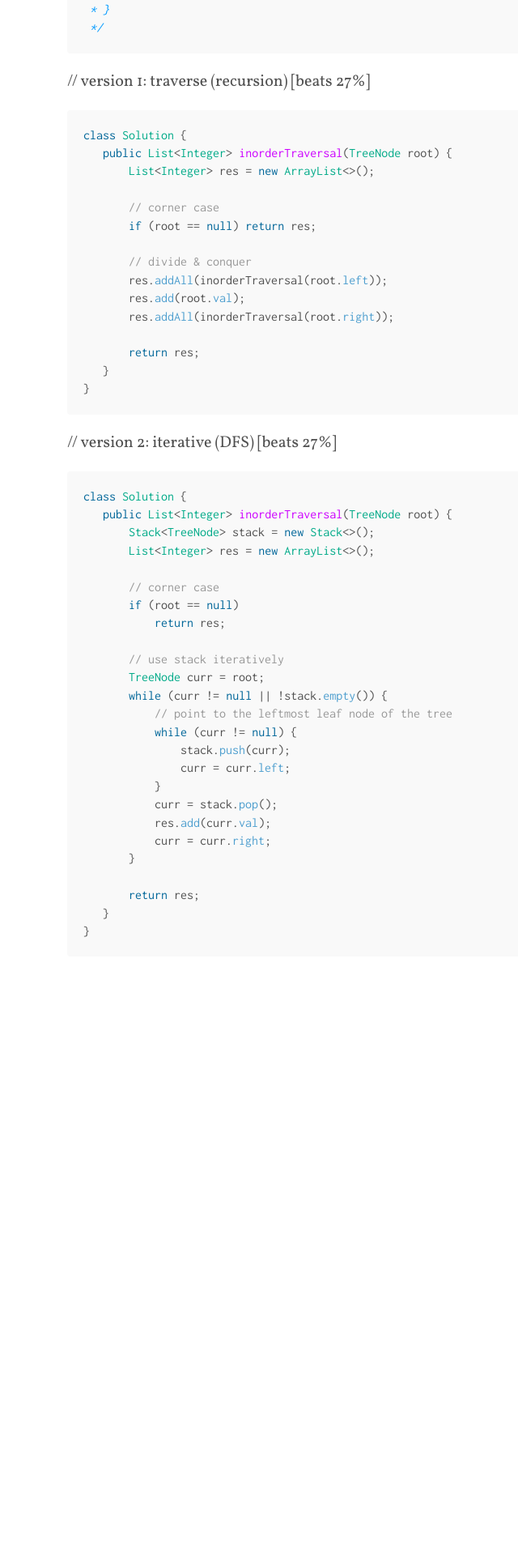
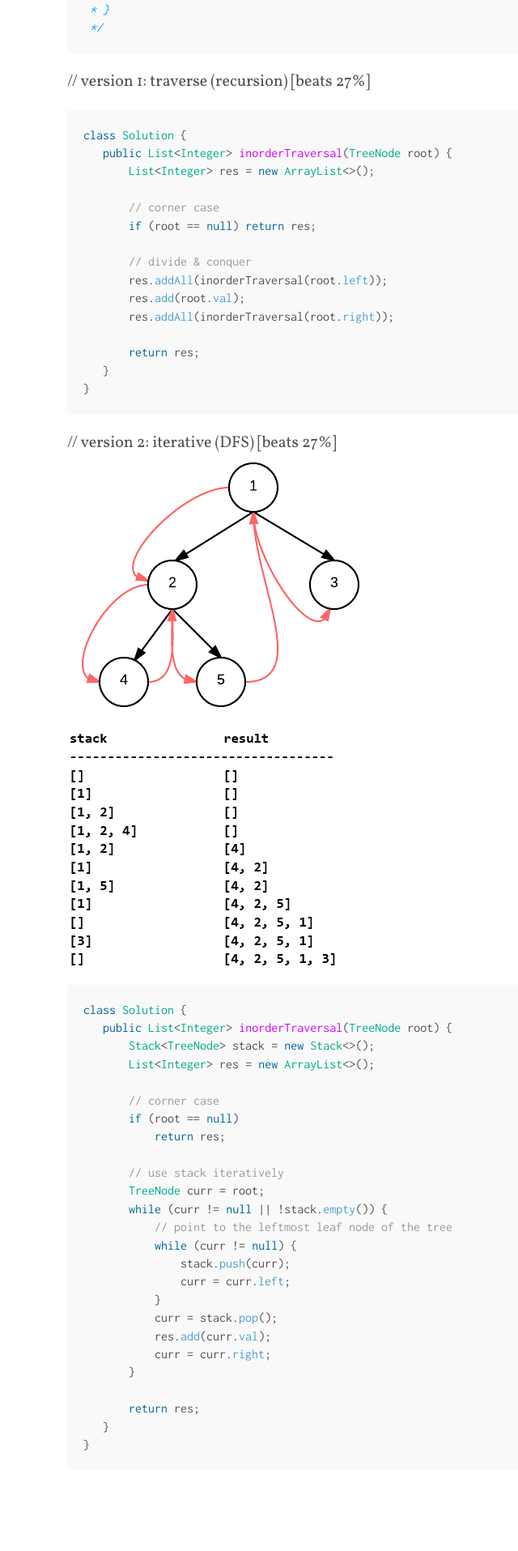
Before and after one commit to shevapato2008/myBlog, a Jekyll site: the page built from algorithms/leetcode/94.md, in a window 1280 px wide. Shown: the part 1456-3371 px from the top of the page at 81% size, without its empty margins (197-837 px from the left). Built offline with Jekyll 4.4.1, drawn with Linux system fonts in a browser that asks for light colours; some web fonts are replaced; comment, search, counter and statistics services are not loaded; our own code applies the rules of GitHub Pages for plain Markdown files; before the commit the page ends 2737 px from its top, so only the background shows below that.

Commit message:
Add graph for illustration.

````diff
--- a/algorithms/leetcode/94.md
+++ b/algorithms/leetcode/94.md
@@ -49,6 +49,8 @@ class Solution {
 ```
 
 // version 2: iterative (DFS) [beats 27%]
+![Alt Text]({{site.baseurl}}/algorithms/leetcode/images/leetcode94_graph1.png)
+![Alt Text]({{site.baseurl}}/algorithms/leetcode/images/leetcode94_graph2.png)
 ```java
 class Solution {
    public List<Integer> inorderTraversal(TreeNode root) {
````
Also changed, not shown: algorithms/leetcode/144.md (+1 -0 lines), algorithms/leetcode/145.md (+1 -0 lines).
